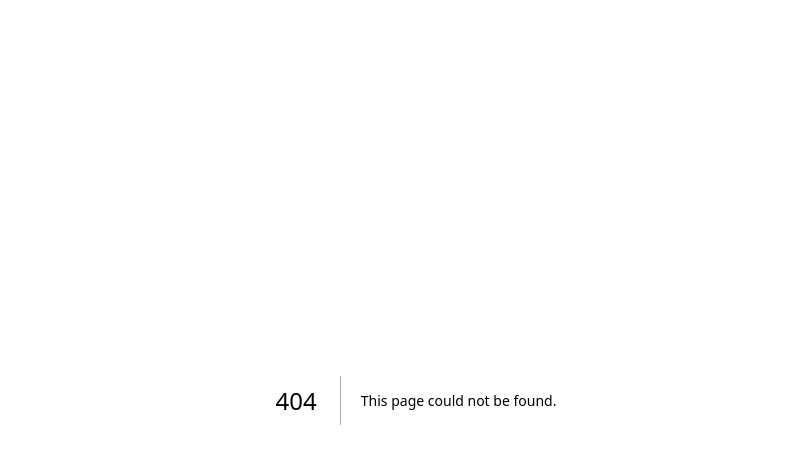
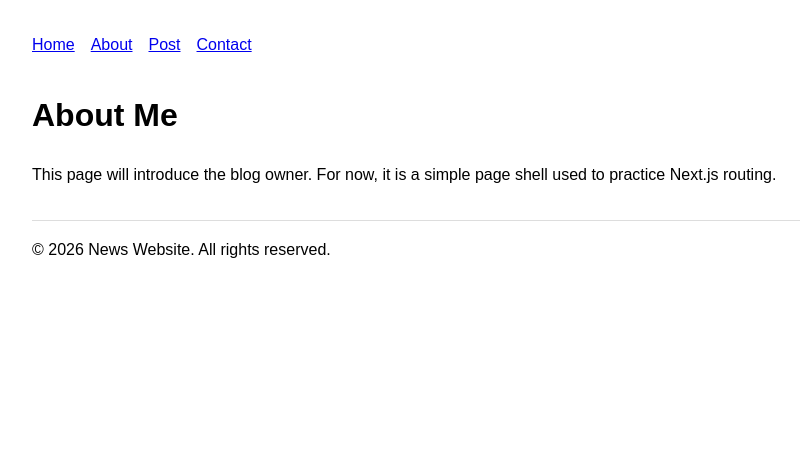
Before and after one commit to db-woman-2026/NextJsBlog_Steps, a Next.js app: page /about in a window 1280 px wide. Before the commit this address had no page. Shown: the top 464 px of the page, without its empty margins (224-1026 px from the left). Built offline with nearby package versions, Linux system fonts and the light colour scheme.

Commit message:
Add basic route and layout shell

```diff
--- /dev/null
+++ b/app/about/page.js
@@ -0,0 +1,11 @@
+export default function AboutPage() {
+  return (
+    <main>
+      <h1>About Me</h1>
+      <p>
+        This page will introduce the blog owner. For now, it is a simple page
+        shell used to practice Next.js routing.
+      </p>
+    </main>
+  );
+}
--- /dev/null
+++ b/app/components/Footer.js
@@ -0,0 +1,3 @@
+export default function Footer() {
+  return <footer>&copy; 2026 News Website. All rights reserved.</footer>;
+}
--- /dev/null
+++ b/app/components/Header.js
@@ -0,0 +1,24 @@
+import Link from "next/link";
+
+export default function Header() {
+  return (
+    <header>
+      <nav>
+        <ul>
+          <li>
+            <Link href="/">Home</Link>
+          </li>
+          <li>
+            <Link href="/about">About</Link>
+          </li>
+          <li>
+            <Link href="/post">Post</Link>
+          </li>
+          <li>
+            <Link href="/contact">Contact</Link>
+          </li>
+        </ul>
+      </nav>
+    </header>
+  );
+}
--- a/app/globals.css
+++ b/app/globals.css
@@ -1,49 +1,26 @@
-:root {
-  --background: #ffffff;
-  --foreground: #171717;
+body {
+  max-width: 48rem;
+  min-height: 100vh;
+  margin: 0 auto;
+  padding: 2rem 1rem;
+  font-family: Arial, Helvetica, sans-serif;
+  line-height: 1.6;
 }
 
-@media (prefers-color-scheme: dark) {
-  :root {
-    --background: #0a0a0a;
-    --foreground: #ededed;
-  }
+nav ul {
+  display: flex;
+  flex-wrap: wrap;
+  gap: 1rem;
+  list-style: none;
+  margin: 0;
+  padding: 0;
 }
 
-html {
-  height: 100%;
+main {
+  margin: 2rem 0;
 }
 
-html,
-body {
-  max-width: 100vw;
-  overflow-x: hidden;
+footer {
+  border-top: 1px solid #ddd;
+  padding-top: 1rem;
 }
-
-body {
-  min-height: 100%;
-  display: flex;
-  flex-direction: column;
-  color: var(--foreground);
-  background: var(--background);
-  font-family: Arial, Helvetica, sans-serif;
-  -webkit-font-smoothing: antialiased;
-  -moz-osx-font-smoothing: grayscale;
-}
-
-* {
-  box-sizing: border-box;
-  padding: 0;
-  margin: 0;
-}
-
-a {
-  color: inherit;
-  text-decoration: none;
-}
-
-@media (prefers-color-scheme: dark) {
-  html {
-    color-scheme: dark;
-  }
-}
--- a/app/layout.js
+++ b/app/layout.js
@@ -1,25 +1,20 @@
-import { Geist, Geist_Mono } from "next/font/google";
 import "./globals.css";
-
-const geistSans = Geist({
-  variable: "--font-geist-sans",
-  subsets: ["latin"],
-});
-
-const geistMono = Geist_Mono({
-  variable: "--font-geist-mono",
-  subsets: ["latin"],
-});
+import Footer from "./components/Footer";
+import Header from "./components/Header";
 
 export const metadata = {
-  title: "Create Next App",
-  description: "Generated by create next app",
+  title: "Next.js Blog",
+  description: "A beginner-friendly blog built with Next.js.",
 };
 
 export default function RootLayout({ children }) {
   return (
-    <html lang="en" className={`${geistSans.variable} ${geistMono.variable}`}>
-      <body>{children}</body>
+    <html lang="ko">
+      <body>
+        <Header />
+        {children}
+        <Footer />
+      </body>
     </html>
   );
 }
```
Also changed, not shown: app/contact/page.js (added, +8 -0 lines), app/page.js (+15 -61 lines), app/page.module.css (deleted, +0 -142 lines), app/post/page.js (added, +8 -0 lines), 1 other file (tests, documents, lock files or other folders).
